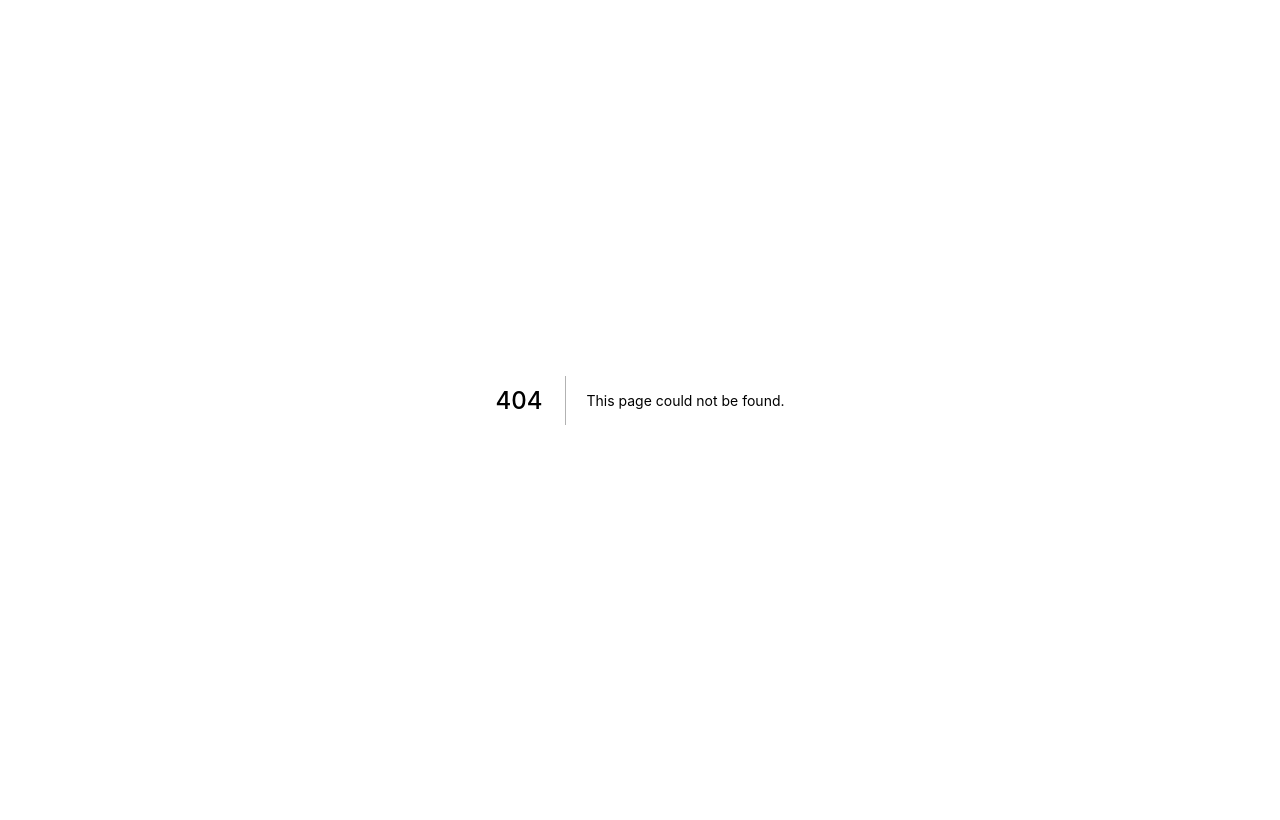
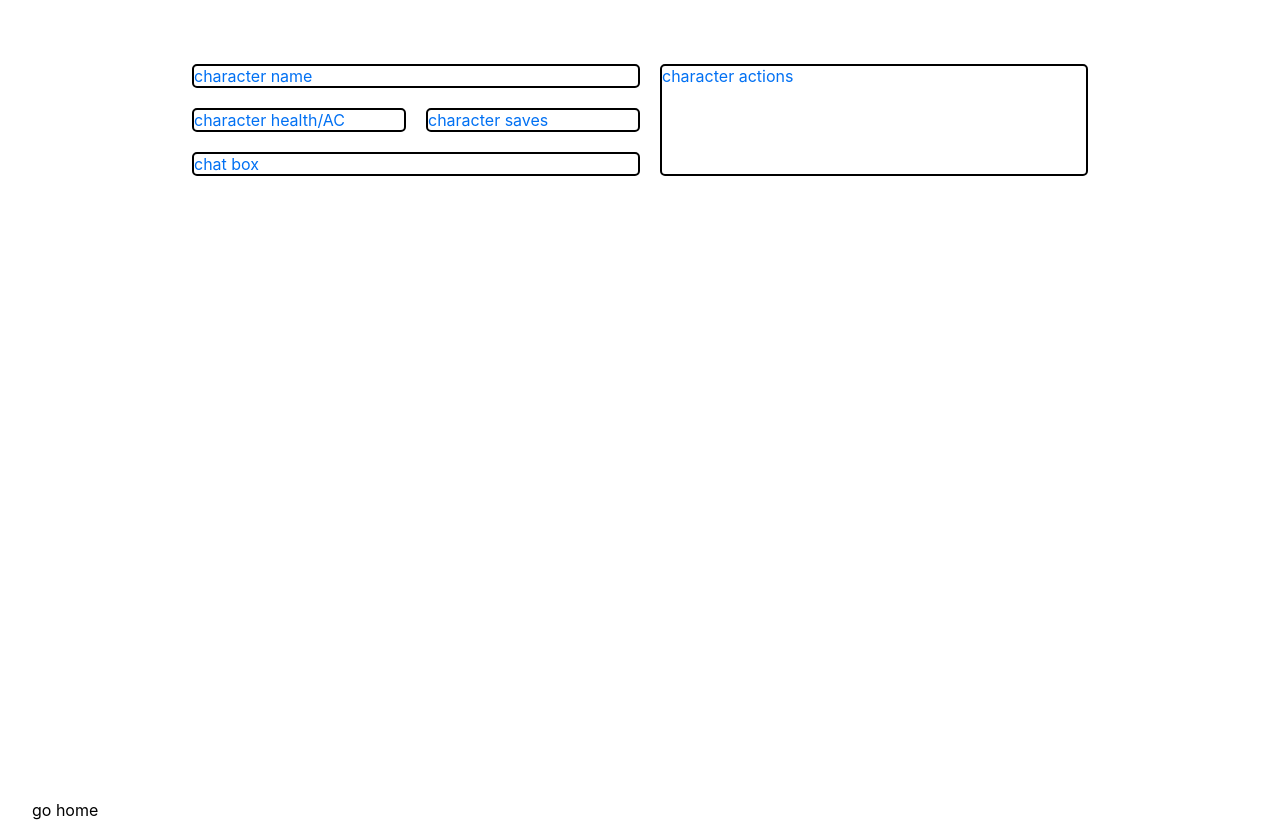
Before and after one commit to deidaraxc4/dnd-character-sheet, a Next.js app in the folder dnd-sheet/: page /character in a window 1280 px wide. Before the commit this address had no page. Built offline with nearby package versions, Linux system fonts and the light colour scheme.

Commit message:
initial grid layout

```diff
--- /dev/null
+++ b/dnd-sheet/pages/character/index.js
@@ -0,0 +1,29 @@
+import Head from 'next/head'
+import Link from 'next/link'
+import styles from '../../styles/Home.module.css'
+
+const Character = () => {
+    return (
+        <div className={styles.container}>
+            <Head>The title</Head>
+
+            <main className={styles.main}>
+                <div className={styles.wrapper}>
+                    <div className={`${styles.box} ${styles.charName}`}>character name</div>
+                    <div className={`${styles.box} ${styles.charSaves}`}>character health/AC</div>
+                    <div className={`${styles.box} ${styles.charHealth}`}>character saves</div>
+                    <div className={`${styles.box} ${styles.chatBox}`}>chat box</div>
+                    <div className={`${styles.box} ${styles.charActions}`}>character actions</div>
+                </div>
+            </main>
+
+            <footer>
+                <Link href="/">
+                    <a>go home</a>
+                </Link>
+            </footer>
+        </div>
+    );
+}
+
+export default Character;
--- a/dnd-sheet/pages/index.js
+++ b/dnd-sheet/pages/index.js
@@ -1,5 +1,6 @@
 import Head from 'next/head'
 import Image from 'next/image'
+import Link from 'next/link'
 import styles from '../styles/Home.module.css'
 
 export default function Home() {
@@ -63,6 +64,9 @@ export default function Home() {
             <Image src="/vercel.svg" alt="Vercel Logo" width={72} height={16} />
           </span>
         </a>
+        <Link href="/character">
+          <a>go to character</a>
+        </Link>
       </footer>
     </div>
   )
--- a/dnd-sheet/styles/Home.module.css
+++ b/dnd-sheet/styles/Home.module.css
@@ -2,14 +2,53 @@
   padding: 0 2rem;
 }
 
+.wrapper {
+  display: grid;
+  grid-template-columns: [col1-start] 1fr  [col2-start] 1fr  [col3-start] 2fr [col3-end];
+  grid-template-rows: [row1-start] auto [row2-start] auto [row3-start] auto [row3-end];
+  gap: 20px;
+  grid-auto-rows: minmax(100px, auto);
+}
+
+.charName {
+  grid-column: col1-start / col3-start;
+  grid-row: row1-start;
+}
+
+.charSaves {
+  grid-column: col1-start;
+  grid-row: row2-start ;
+}
+
+.charHealth {
+  grid-column: col2-start;
+  grid-row: row2-start ;
+}
+
+.chatBox {
+  grid-column: col1-start / col3-start;
+  grid-row: row3-start;
+}
+
+.charActions {
+  grid-column: col3-start;
+  grid-row: row1-start / row3-end ;
+}
+
+.box {
+  border: 2px solid black;
+  border-radius: 5px;
+  color: #0070f3;
+}
+
 .main {
   min-height: 100vh;
-  padding: 4rem 0;
-  flex: 1;
+  padding: 4rem 10rem;
+  /* flex: 1;
   display: flex;
   flex-direction: column;
   justify-content: center;
-  align-items: center;
+  align-items: center; */
 }
 
 .footer {
```
